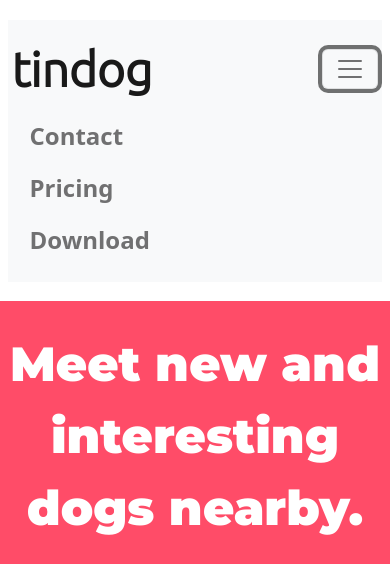
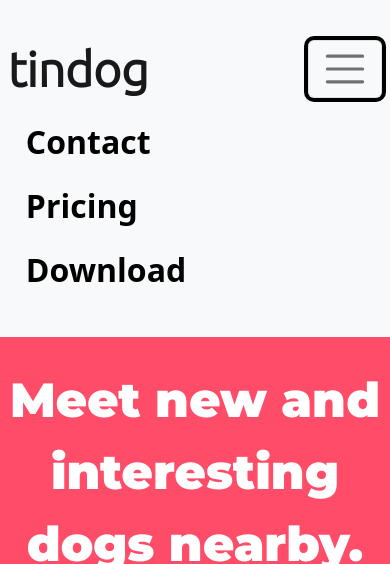
Before and after one commit to EhsanullahQadeer/TinDog, a plain HTML site: page index.html in a window 390 px wide. Both pictures are taken after a click on the button "Toggle navigation". Shown: the top 564 px of the page. Drawn offline with nearby package versions, Linux system fonts and the light colour scheme.

Commit message:
Update index.html

```diff
--- a/index.html
+++ b/index.html
@@ -18,30 +18,28 @@
 
 
 
-  <section id="navbar">
+  <section id="navbar" class="bg-light">
 
     <!-- Nav Bar -->
-    <div class="container-navbar bg-light">
       <nav class="navbar navbar-expand-lg navbar-light" >
         <a class="navbar-brand" href="">tindog</a>
-        <button class="navbar-toggler" type="button" data-bs-toggle="collapse" data-bs-target="#navbarTogglerDemo01" aria-controls="navbarTogglerDemo01" aria-expanded="false" aria-label="Toggle navigation">
+        <button class="navbar-toggler nav-font" type="button" data-bs-toggle="collapse" data-bs-target="#navbarTogglerDemo01" aria-controls="navbarTogglerDemo01" aria-expanded="false" aria-label="Toggle navigation">
           <span class="navbar-toggler-icon"></span>
         </button>
         <div class="collapse navbar-collapse" id="navbarTogglerDemo01">
           <ul class="navbar-nav ms-auto">
             <li class="nav-item">
-              <a class="nav-link" href="#footer">Contact</a>
+              <a class="nav-link nav-font" href="#footer">Contact</a>
             </li>
             <li class="nav-item">
-              <a class="nav-link" href="#pricing">Pricing</a>
+              <a class="nav-link nav-font" href="#pricing">Pricing</a>
             </li>
             <li class="nav-item">
-              <a class="nav-link" href="#cta">Download</a>
+              <a class="nav-link nav-font" href="#cta">Download</a>
             </li>
           </ul>
         </div>
       </nav>
-    </div>
   </section>
 
   <!-- Title -->
@@ -120,7 +118,7 @@
   <!-- Press -->
 
   <section id="press">
-    <img class="press-logo" src="images/TechCrunch.png" alt="tc-logo">
+    <img class="press-logo" src="images/techcrunch.png" alt="tc-logo">
     <img class="press-logo" src="images/tnw.png" alt="tnw-logo">
     <img class="press-logo" src="images/bizinsider.png" alt="biz-insider-logo">
     <img class="press-logo" src="images/mashable.png" alt="mashable-logo">
@@ -136,7 +134,7 @@
 
     <div class="row">
 
-      <div class="pricing-coloumn col-lg-4 col-md-6">
+      <div class="pricing-coloumn col-lg-4">
         <div class="card">
           <div class="card-header">
             <h3>Chihuahua</h3>
```
